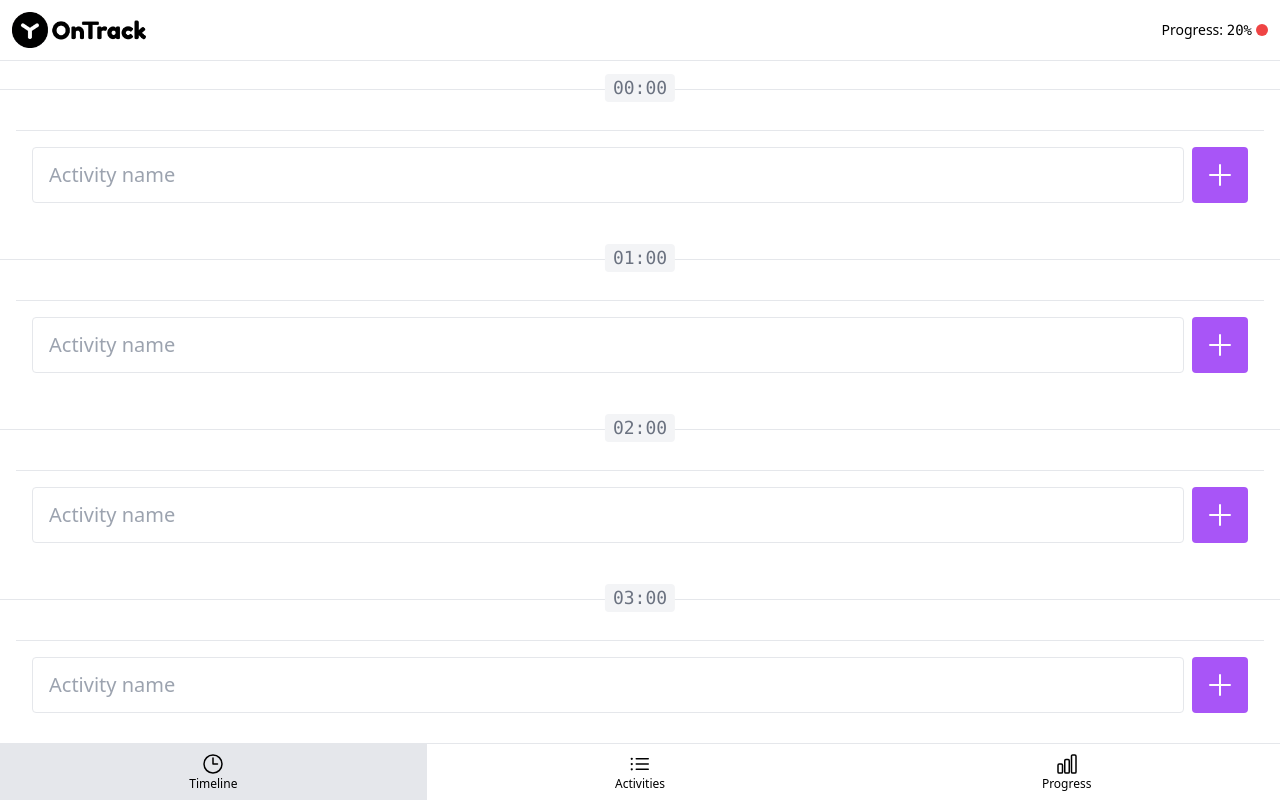
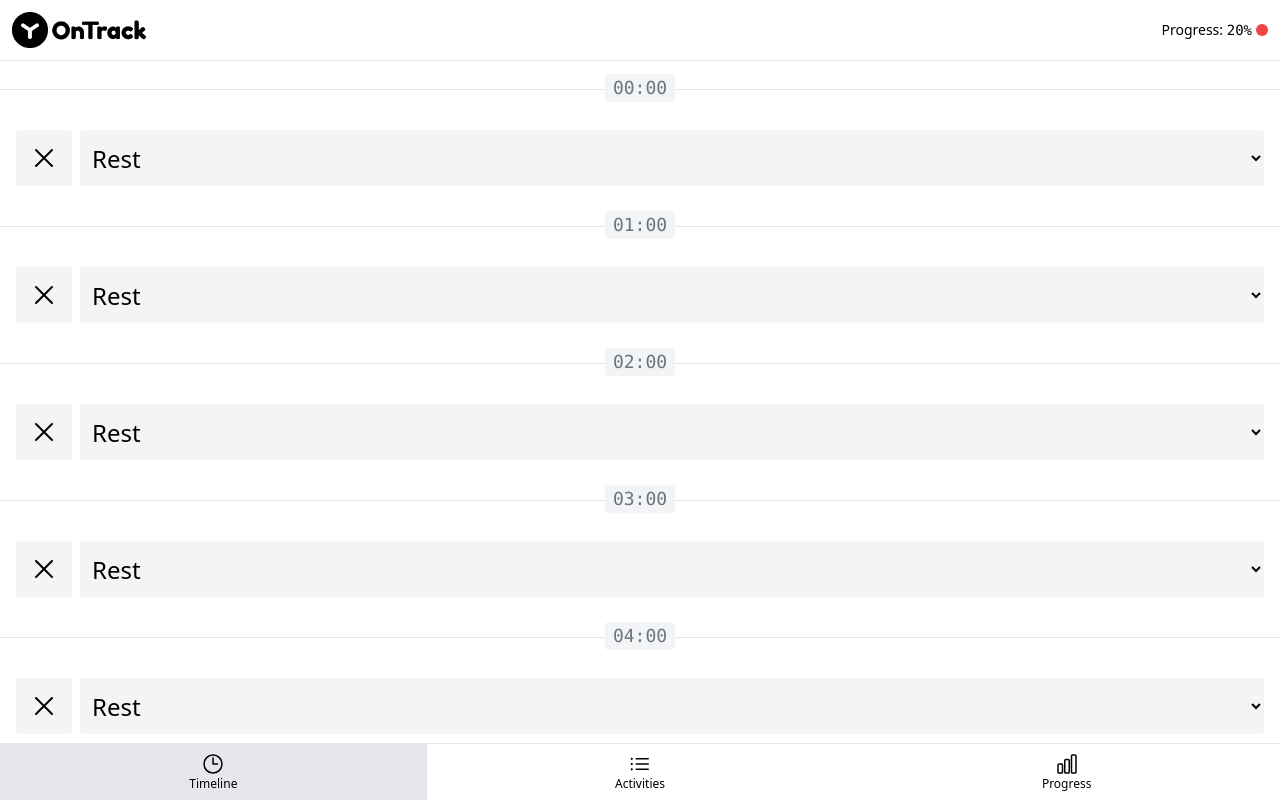
Before and after one commit to 07Rinat07/Vue-Composition-API, a Vue app: page /#timeline in a window 1280 px wide. Shown: the top 802 px of the page. Built offline with nearby package versions, Linux system fonts and the light colour scheme.

Commit message:
Normalize select value_42_les

```diff
--- a/src/App.vue
+++ b/src/App.vue
@@ -1,42 +1,33 @@
 <script setup>
-import { ref } from 'vue'
+import { ref, computed } from 'vue'
 import { PAGE_TIMELINE, PAGE_ACTIVITIES, PAGE_PROGRESS } from './constants'
 import {
-  normalizePageHash,
-  generateTimelineItems,
-  generateActivities,
-  generateActivitySelectOptions
+    normalizePageHash,
+    generateTimelineItems,
+    generateActivities,
+    generateActivitySelectOptions
 } from './functions'
 import TheHeader from './components/TheHeader.vue'
 import TheNav from './components/TheNav.vue'
 import TheTimeline from './pages/TheTimeline.vue'
 import TheActivities from './pages/TheActivities.vue'
 import TheProgress from './pages/TheProgress.vue'
-
 const currentPage = ref(normalizePageHash())
-
 const timelineItems = generateTimelineItems()
-
 const activities = ref(generateActivities())
-
-const activitySelectOptions = generateActivitySelectOptions(activities.value)
-
+const activitySelectOptions = computed(() => generateActivitySelectOptions(activities.value))
 function goTo(page) {
   currentPage.value = page
 }
-
 function createActivity(activity) {
   activities.value.push(activity)
 }
-
 function deleteActivity(activity) {
   activities.value.splice(activities.value.indexOf(activity), 1)
 }
 </script>
-
 <template>
   <TheHeader @navigate="goTo($event)" />
-
   <main class="flex flex-grow flex-col">
     <TheTimeline
         v-show="currentPage === PAGE_TIMELINE"
@@ -51,6 +42,5 @@ function deleteActivity(activity) {
     />
     <TheProgress v-show="currentPage === PAGE_PROGRESS" />
   </main>
-
   <TheNav :current-page="currentPage" @navigate="goTo($event)" />
 </template>
--- a/src/components/ActivityItem.vue
+++ b/src/components/ActivityItem.vue
@@ -12,12 +12,12 @@ defineProps({
     validator: isActivityValid
   }
 })
-
 const emit = defineEmits({
   delete: isUndefined
 })
-const secondsToComplete = ref(null)
+const secondsToComplete = ref(0)
 </script>
+
 <template>
   <li class="flex flex-col gap-2 p-4">
     <div class="flex items-center gap-2">
@@ -28,11 +28,11 @@ const secondsToComplete = ref(null)
     </div>
     <div>
       <BaseSelect
-        class="font-mono"
-        placeholder="h:mm"
-        :options="PERIOD_SELECT_OPTIONS"
-        :selected="secondsToComplete"
-        @select="secondsToComplete = $event"
+          class="font-mono"
+          placeholder="h:mm"
+          :options="PERIOD_SELECT_OPTIONS"
+          :selected="secondsToComplete"
+          @select="secondsToComplete = $event"
       />
     </div>
   </li>
--- a/src/components/BaseSelect.vue
+++ b/src/components/BaseSelect.vue
@@ -1,46 +1,51 @@
 <script setup>
-import { PlusIcon } from '@heroicons/vue/24/outline'
-import { validateActivities, isActivityValid } from '../validators'
-import BaseButton from '../components/BaseButton.vue'
-import ActivityItem from '../components/ActivityItem.vue'
-defineProps({
-  activities: {
+import { computed } from 'vue'
+import { XMarkIcon } from '@heroicons/vue/24/outline'
+import { BUTTON_TYPE_NEUTRAL } from '../constants'
+import { normalizeSelectValue } from '../functions'
+import { validateSelectOptions, isSelectValueValid, isUndefinedOrNull } from '../validators'
+import BaseButton from './BaseButton.vue'
+const props = defineProps({
+  selected: [String, Number],
+  placeholder: {
     required: true,
-    type: Array,
-    validator: validateActivities
-  }
+    type: String
+        },
+        options: {
+  required: true,
+      type: Array,
+      validator: validateSelectOptions
+}
 })
 const emit = defineEmits({
-  createActivity: isActivityValid,
-  deleteActivity: isActivityValid
+  select: isSelectValueValid
 })
-let newActivity = ''
+const isNotSelected = computed(() => isUndefinedOrNull(props.selected))
+function select(value) {
+  emit('select', normalizeSelectValue(value))
+}
 </script>
 
 <template>
-  <div>
-    <ul class="divide-y">
-      <ActivityItem
-        v-for="activity in activities"
-        :key="activity"
-        :activity="activity"
-        @delete="emit('deleteActivity', activity)"
-      />
-    </ul>
-    <form
-      @submit.prevent="emit('createActivity', newActivity)"
-      class="sticky bottom-[57px] flex gap-2 border-t bg-white p-4"
+  <div class="flex gap-2">
+    <BaseButton :type="BUTTON_TYPE_NEUTRAL" @click="select(null)">
+      <XMarkIcon class="h-8" />
+    </BaseButton>
+    <select
+        class="w-full truncate rounded bg-gray-100 py-1 px-2 text-2xl"
+        @change="select($event.target.value)"
     >
-      <input
-        type="text"
-        :value="newActivity"
-        @input="newActivity = $event.target.value"
-        class="w-full px-4 text-xl border rounded"
-        placeholder="Activity name"
-      />
-      <BaseButton>
-        <PlusIcon class="h-8" />
-      </BaseButton>
-    </form>
+      <option :selected="isNotSelected" disabled value="">
+        {{ placeholder }}
+      </option>
+      <option
+          v-for="{ value, label } in options"
+          :key="value"
+          :value="value"
+          :selected="value === selected"
+      >
+        {{ label }}
+      </option>
+    </select>
   </div>
 </template>
--- a/src/components/TimelineItem.vue
+++ b/src/components/TimelineItem.vue
@@ -3,7 +3,6 @@ import { ref } from 'vue'
 import { isTimelineItemValid, validateSelectOptions } from '../validators'
 import BaseSelect from './BaseSelect.vue'
 import TimelineHour from './TimelineHour.vue'
-
 defineProps({
   timelineItem: {
     required: true,
@@ -16,18 +15,17 @@ defineProps({
     validator: validateSelectOptions
   }
 })
-const selectedActivityId = ref(0)
+const selectedActivityId = ref(null)
 </script>
 
 <template>
-  <li class="relative flex flex-col gap-2 px-4 py-10 border-t border-gray-200">
+  <li class="relative flex flex-col gap-2 border-t border-gray-200 py-10 px-4">
     <TimelineHour :hour="timelineItem.hour" />
     <BaseSelect
-      placeholder="Rest"
-      :selected="selectedActivityId"
-      :options="activitySelectOptions"
-      @select="selectedActivityId = $event"
+        placeholder="Rest"
+        :selected="selectedActivityId"
+        :options="activitySelectOptions"
+        @select="selectedActivityId = $event"
     />
   </li>
-
 </template>
--- a/src/functions.js
+++ b/src/functions.js
@@ -4,18 +4,19 @@ import {
   HOURS_IN_DAY,
   MIDNIGHT_HOUR
 } from './constants'
-import { isPageValid } from './validators'
+import { isPageValid, isNull } from './validators'
 
 export function normalizePageHash() {
   const page = window.location.hash.slice(1)
-
     if (isPageValid(page)) {
       return page
     }
+    window.location.hash = PAGE_TIMELINE
+    return PAGE_TIMELINE
+  }
 
-  window.location.hash = PAGE_TIMELINE
-
-  return PAGE_TIMELINE
+  export function normalizeSelectValue(value) {
+    return isNull(value) || isNaN(value) ? value : +value
   }
 
   export function generateActivities() {
@@ -25,21 +26,16 @@ export function generateActivities() {
       secondsToComplete: hours * SECONDS_IN_HOUR
     }))
   }
-
   export function id() {
     return Date.now().toString(36) + Math.random().toString(36).substring(2)
   }
-
   export function generateTimelineItems() {
     const timelineItems = []
-
     for (let hour = MIDNIGHT_HOUR; hour < HOURS_IN_DAY; hour++) {
       timelineItems.push({ hour })
     }
-
     return timelineItems
   }
-
   export function generateActivitySelectOptions(activities) {
     return activities.map((activity) => ({ value: activity.id, label: activity.name }))
   }
--- a/src/validators.js
+++ b/src/validators.js
@@ -1,25 +1,19 @@
 import { BUTTON_TYPES, NAV_ITEMS, HOURS_IN_DAY, MIDNIGHT_HOUR } from './constants'
-
 export function isPageValid(page) {
   return Object.keys(NAV_ITEMS).includes(page)
 }
-
 export function isButtonTypeValid(type) {
   return BUTTON_TYPES.includes(type)
 }
-
 export function validateTimelineItems(timelineItems) {
   return timelineItems.every(isTimelineItemValid)
 }
-
 export function isTimelineItemValid({ hour }) {
   return isHourValid(hour)
 }
-
 export function validateActivities(activities) {
   return activities.every(isActivityValid)
 }
-
 export function isActivityValid({ id, name, secondsToComplete }) {
   return [
     isNotEmptyString(id),
@@ -27,47 +21,43 @@ export function isActivityValid({ id, name, secondsToComplete }) {
     isNumber(secondsToComplete)
   ].every(Boolean)
 }
-
 function isNotEmptyString(value) {
   return isString(value) && value.length > 0
 }
-
 export function isHourValid(hour) {
   return isNumber(hour) && isBetween(hour, MIDNIGHT_HOUR, HOURS_IN_DAY - 1)
 }
-
 export function validateSelectOptions(options) {
   return options.every(isSelectOptionValid)
 }
-
 export function isUndefinedOrNull(value) {
   return isUndefined(value) || isNull(value)
+}
+
+export function isSelectValueValid(value) {
+  return isNotEmptyString(value) || isNumberOrNull(value)
 }
 
 export function isNumberOrNull(value) {
   return isNumber(value) || isNull(value)
 }
-
   export function isUndefined(value) {
     return value === undefined
+  }
+
+  export function isNull(value) {
+    return value === null
   }
 
   function isSelectOptionValid({ value, label }) {
     return (isNumber(value) || isNotEmptyString(value)) && isNotEmptyString(label)
   }
-
   function isBetween(value, start, end) {
     return value >= start && value <= end
   }
-
   function isNumber(value) {
     return typeof value === 'number'
   }
-
   function isString(value) {
     return typeof value === 'string'
   }
-
-function isNull(value) {
-  return value === null
-}
```
Lines whose indentation alone changed are shown as unchanged.
